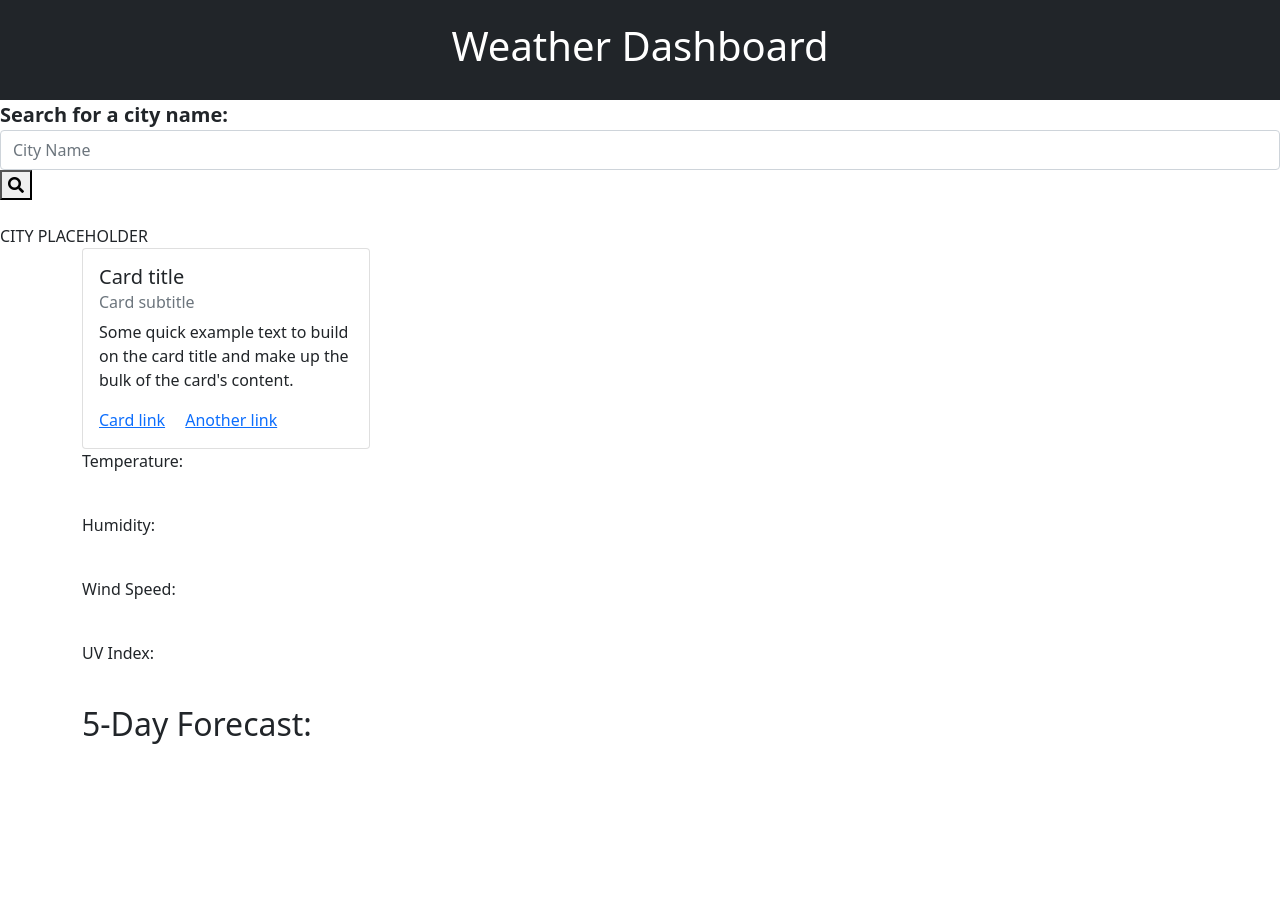
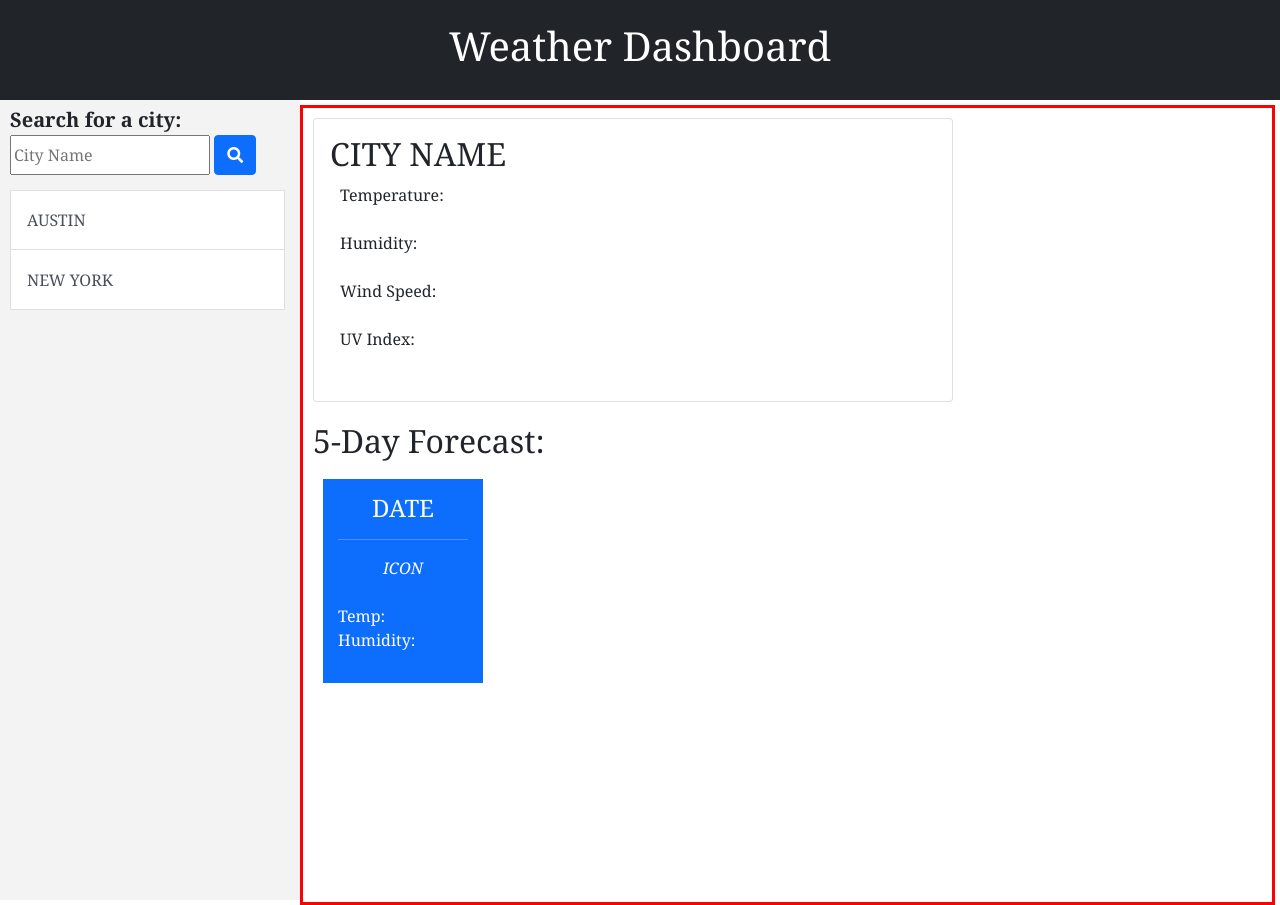
Before and after one commit to WeiLiBryan/Weather-Tracker, a plain HTML site: page index.html in a window 1280 px wide. Before the commit the page ends 800 px from the top, so only its background shows below. Drawn offline with nearby package versions, Linux system fonts and the light colour scheme.

Commit message:
update appearance

```diff
--- a/assets/style.css
+++ b/assets/style.css
@@ -1,9 +1,10 @@
+html,body {
+    height:100%;
+    font-family: Georgia, 'Times New Roman', Times, serif;
+}
+
 .navbar {
     height: 100px;
-}
-
-html,body {
-    height:100%;
 }
 
 .h1 {
@@ -17,10 +18,9 @@ label {
 
 .sidebar {
     background-color: rgba(218, 214, 214, 0.295);
-    position: static;
-    width: 400px;
+    width: 300px;
     height: 100%;
-    font-family: Georgia, 'Times New Roman', Times, serif;
+    float: left;
 }
 
 .sidebarHeader, .sidebarBody {
@@ -28,7 +28,7 @@ label {
 }
 
 input {
-    width: 300px;
+    width: 200px;
     height: 40px;
     vertical-align: middle;
 }
@@ -40,3 +40,49 @@ input {
 .list-group-item {
     height: 60px;
 }
+
+
+.content {
+    border: solid red;
+    margin: 5px;
+    display: flex;
+    position: relative;
+    flex-direction: column;
+    height: 100%;
+}
+
+
+.cityInfo, .forecastInfo {
+    margin: 10px;
+    position: relative;
+}
+
+.forecastInfo {
+    float: left;
+    width: 100%;
+}
+
+.forecastCards {
+    display: flex;
+    flex-direction: row;
+    float: left;
+}
+
+.dayCard {
+    background-color: #0d6efd;
+    height: fit-content;
+    width: 10rem;
+    color: white;
+    text-align: center;
+    padding: 15px;
+    margin: 10px;
+    position: absolute;
+}
+
+.cardHeader {
+    font-size: 1.5rem;
+}
+
+.cardInfo {
+    text-align: left;
+}
--- a/index.html
+++ b/index.html
@@ -9,64 +9,66 @@
     <title>Weather Tracker</title>
 </head>
 <body>
-    <!-- Header -->
-    <nav class="navbar navbar-dark bg-dark">
+     <!-- Header -->
+     <nav class="navbar navbar-dark bg-dark">
         <div class="container-fluid">
             <span class="navbar-brand h1 mx-auto">Weather Dashboard</span>
         </div>
     </nav>
 
+    <!-- Sidebar -->
+    <div class="sidebar">
+        <!-- SIDEBAR HEADER -->
+        <div class="sidebarHeader">
+            <label>Search for a city:</label><br>
+            <input type="text" class="cityName" placeholder="City Name">
+            <button type="button" class="btn btn-primary"><i class="fas fa-search"></i></button>
+        </div>
 
-    <!-- City Container -->
-    <div class="cityContainer">
-        <div class="cityContents">
-            <!-- Search Bar-->
-            <div class="search">
-                <form>
-                    <label for="floatingInput">Search for a city name:</label>
-                    <input type="text" class="form-control cityName" placeholder="City Name">
-                    <button type="btn btn-primary"><i class="fa fa-search"></i></button>
-                </form>
-            </div>
-            <br>
-
-            <!-- Where the cities will append -->
-            <div class="showCity">CITY PLACEHOLDER</div>
+        <!-- SIDEBAR BODY -->
+        <div class="sidebarBody">
+            <button class="list-group-item list-group-item-action">AUSTIN</button>
+            <button class="list-group-item list-group-item-action">NEW YORK</button>
         </div>
     </div>
 
+    <!-- DIV HOLDS MAIN CONTENT -->
+    <div class="content">
+    <!-- CONTAINS INFO ABOUT CHOSEN CITY -->
+        <div class="cityInfo">
+            <div class="card" style="width: 40rem;">
+                <div class="card-body">
+                    <h2 class="cityName">CITY NAME <span id="weatherCondition"></span></h2>
+                    <p class="cityInfo">
+                        Temperature: <span id="temp"></span><br><br>
+                        Humidity: <span id="humidity"></span><br><br>
+                        Wind Speed: <span id="windSpeed"></span><br><br>
+                        UV Index: <span id="uv"></span><br><br>
+                    </p>
+                </div>
+            </div>
+        </div>
 
 
-    <!-- City information container -->
-    <div class="container cityInfo">
-        <!-- Retrieve city name from element in array -->
-        <div class="card" style="width: 18rem;">
-            <div class="card-body">
-              <h5 class="card-title">Card title</h5>
-              <h6 class="card-subtitle mb-2 text-muted">Card subtitle</h6>
-              <p class="card-text">Some quick example text to build on the card title and make up the bulk of the card's content.</p>
-              <a href="#" class="card-link">Card link</a>
-              <a href="#" class="card-link">Another link</a>
+        <!-- 5 DAY FORECAST -->
+        <div class="forecastInfo">
+            <h2>5-Day Forecast:</h2>
+
+            <!-- Where the forecast cards will appear -->
+            <div id="forecastCards">
+
+                <div class="dayCard">
+                    <h2 class="cardHeader">DATE</h2><hr>
+                    <i>ICON</i><br><br>
+                    <p class="cardInfo">
+                        Temp: <span class="dayTemp"></span><br>
+                        Humidity: <span class="dayHumid"></span>
+                    </p>
+                </div>
+
             </div>
-          </div>
-
-        <!-- Retrieve info from api and insert into span -->
-        <p class="cityInfo">Temperature: <span id="temp"></span></p><br>
-        <p class="cityInfo">Humidity: <span id="humidity"></span></p><br>
-        <p class="cityInfo">Wind Speed: <span id="windSpeed"></span></p><br>
-        <p class="cityInfo">UV Index: <span id="uv"></span></p><br>
+        </div>
     </div>
-
-    <!-- 5 day forecast container -->
-    <div class="forecastInfo container">
-        <h2 id="forecast">5-Day Forecast:</h2>
-        <br>
-
-        <!-- Where the forecast cards will appear -->
-        <div id="forcastCards"></div>
-    </div>
-
-
 
 
     <script src="jquery-3.5.1.min.js"></script>
```
Also changed, not shown: index2 copy.html (deleted, +0 -41 lines), index2.html (deleted, +0 -61 lines).
